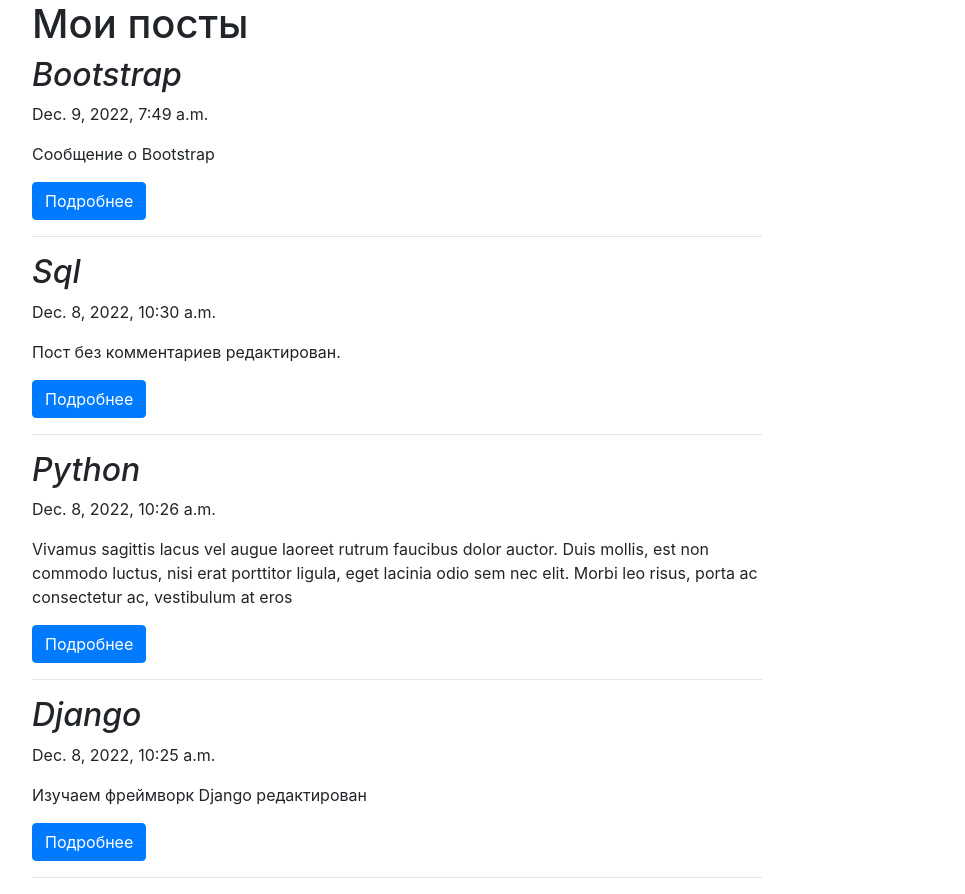
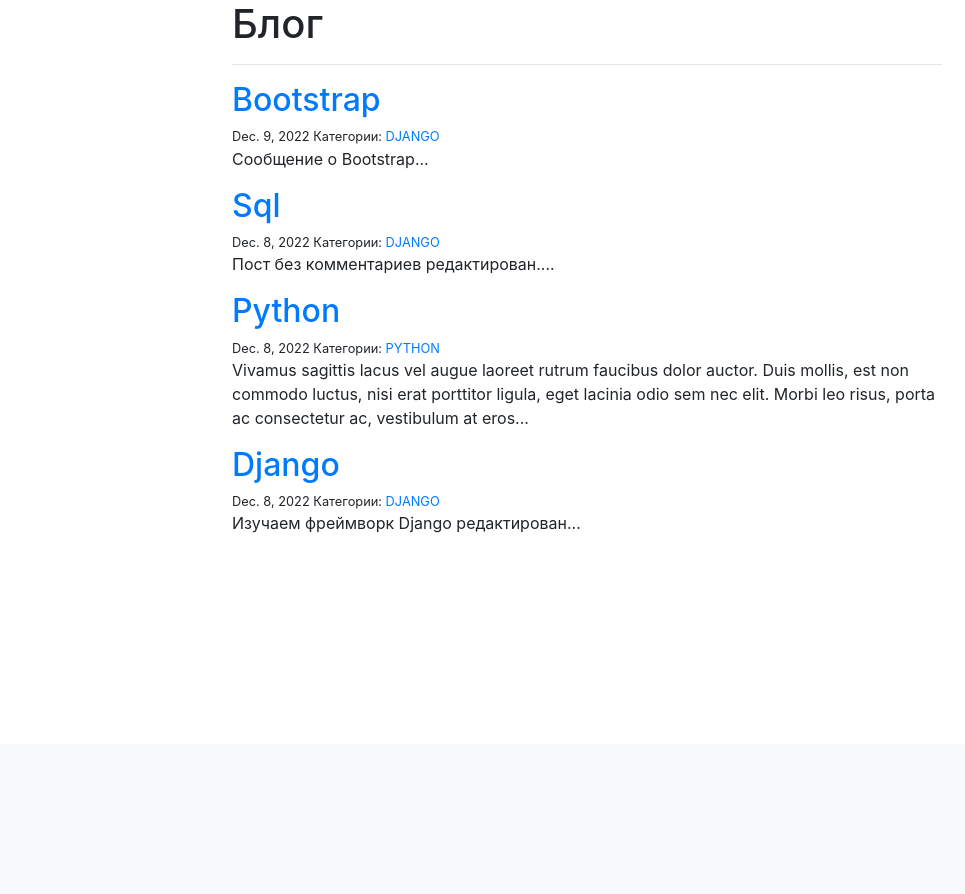
Before and after one commit to artnazarchuk/Artiom_2022, a Django app: page /blog/ in a window 1280 px wide. Shown: the part 56-950 px from the top of the page, without its empty margins (53-1018 px from the left). After the commit the page ends 589 px from the top, so only its background shows below. Run offline with Django 4.2, Linux system fonts and the light colour scheme; data comes from the database, SQL or seed files in the repository.

Commit message:
ДЗ Blog в Django Работа над ошибками

```diff
--- a/Artiom_2022/blog/templates/blog_index.html
+++ b/Artiom_2022/blog/templates/blog_index.html
@@ -1,18 +1,20 @@
 {% extends "base.html" %}
-
 {% block page_content %}
-<h1>Мои посты</h1>
-
-<div class="row">
-{% for post in posts %}
-    <div class="col-md-8 blog-main blog-post">
-        <h2 class="blog-post-title font-italic">{{ post.title }}</h2>
-        <p class="blog-post-meta">{{ post.created_on }}</p>
-        <p class="">{{ post.body }}</p>
-        <a href="{% url 'blog_detail' post.pk %}" class="btn btn-primary">Подробнее</a>
-        <hr>
-    </div>
-
-    {% endfor %}
+<div class="col-md-8 offset-md-2">
+  <h1>Блог</h1>
+  <hr>
+  {% for post in posts %}
+  <h2><a href="{% url 'blog_detail' post.pk%}">{{ post.title }}</a></h2>
+  <small>
+      {{ post.created_on.date }}
+      Категории:
+      {% for category in post.categories.all %}
+      <a href="">
+          {{ category.name }}
+      </a>
+      {% endfor %}
+  </small>
+  <p>{{ post.body | slice:":400" }}...</p>
+  {% endfor %}
 </div>
 {% endblock %}
--- a/Artiom_2022/blog/views.py
+++ b/Artiom_2022/blog/views.py
@@ -1,5 +1,5 @@
 from django.shortcuts import render
-from .models import Post
+from .models import Post, Comment
 
 def blog_index(request):
     posts = Post.objects.order_by('-created_on')
@@ -9,8 +9,10 @@
     return render(request, 'blog_index.html', context)
 
 def blog_detail(request, pk):
-    post_one = Post.objects.get(pk=pk)
+    post = Post.objects.get(pk=pk)
+    comments = Comment.objects.filter(post=post)
     context = {
-        'post_one': post_one,
+        'post': post,
+        'comments': comments
     }
     return render(request, 'blog_detail.html', context)
```
Also changed, not shown: Artiom_2022/blog/templates/blog_detail.html (+23 -9 lines).
